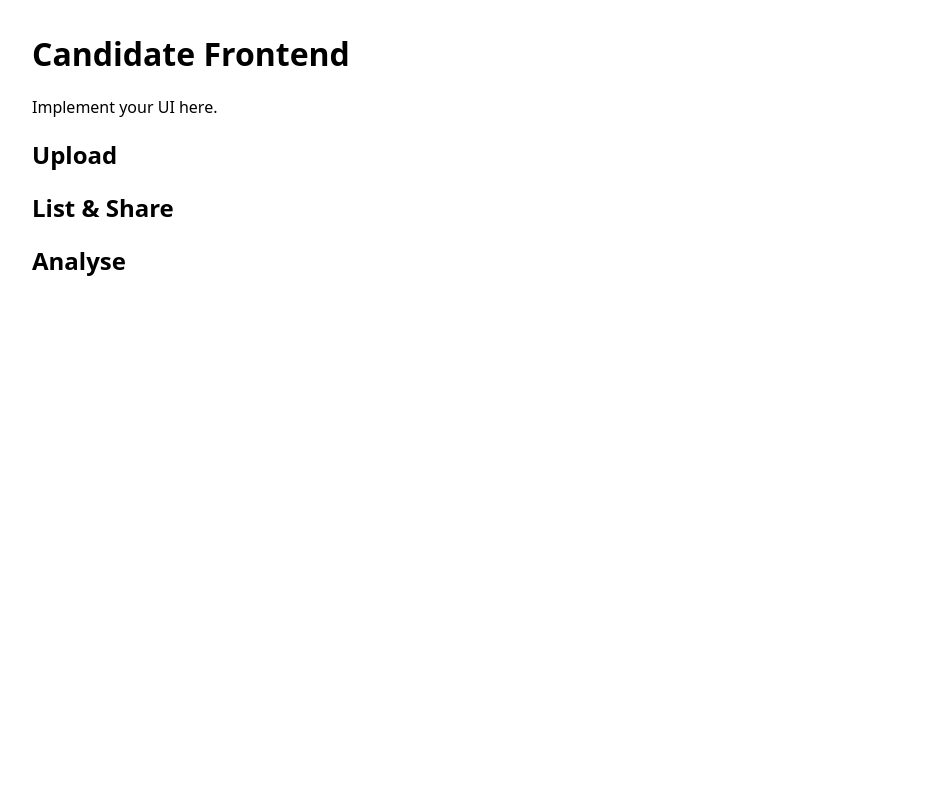
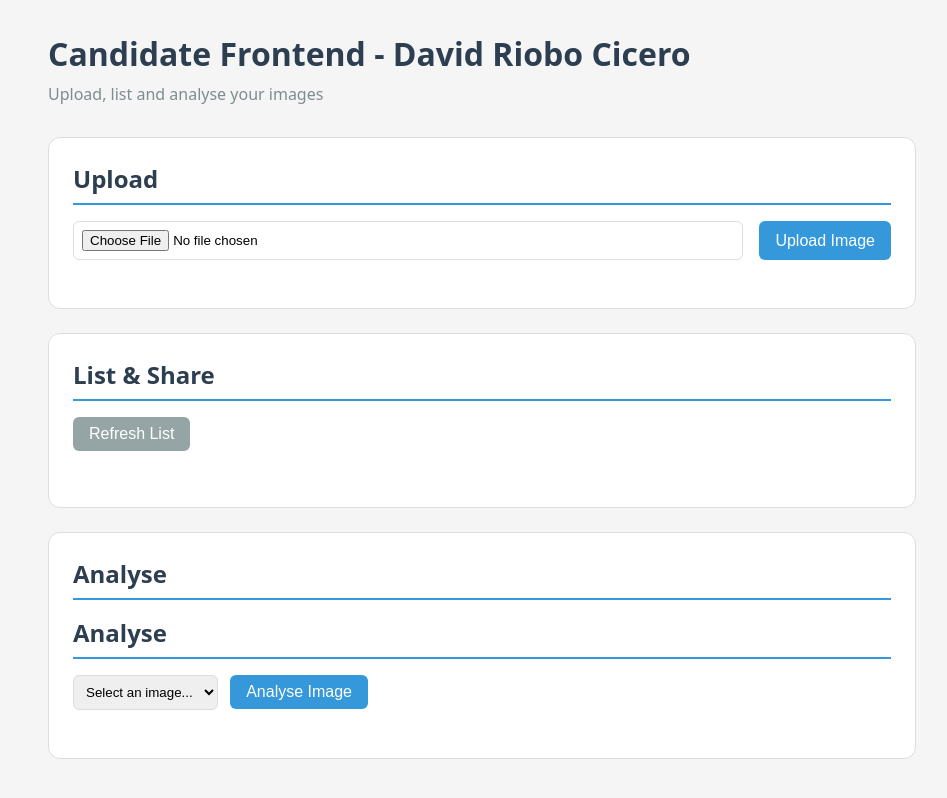
Before and after one commit to BlackDragonDCR/CandidatePackDavidRioboCicero, a plain HTML site: page frontend/index.html in a window 1280 px wide. Shown: the whole page, without its empty margins (158-1105 px from the left). Drawn offline with Linux system fonts and the light colour scheme.

Commit message:
added base html and css structures
also added button hovering effects and correct structure for images on css

```diff
--- a/frontend/index.html
+++ b/frontend/index.html
@@ -3,22 +3,39 @@
 <head>
   <meta charset="utf-8"/>
   <meta name="viewport" content="width=device-width,initial-scale=1"/>
-  <title>LogMeal — Candidate Frontend (Placeholder)</title>
+  <title>LogMeal — Candidate Frontend - David Riobo Cicero</title>
+  <link rel="stylesheet" href="/styles.css">
 </head>
 <body style="font-family: system-ui, sans-serif; max-width: 900px; margin: 2rem auto;">
-  <h1>Candidate Frontend</h1>
-  <p>Implement your UI here.</p>
+  <h1>Candidate Frontend - David Riobo Cicero</h1>
+  <p>Upload, list and analyse your images</p>
   <section>
     <h2>Upload</h2>
-    <!-- Add your form and JS -->
+     <form id="uploadForm">
+      <input type="file" id="imageFile" accept="image/*" required>
+      <button type="submit">Upload Image</button>
+    </form>
+    <div id="uploadResult"></div>
   </section>
+
   <section>
     <h2>List & Share</h2>
     <!-- Add listing and share link UI -->
+    <button id="refreshBtn">Refresh List</button>
+    <div id="imageList"></div>
   </section>
+
   <section>
     <h2>Analyse</h2>
     <!-- Add analyse UI -->
+     <h2>Analyse</h2>
+    <select id="analyseSelect">
+      <option value="">Select an image...</option>
+    </select>
+    <button id="analyseBtn">Analyse Image</button>
+    <div id="analysisResult"></div>
   </section>
+
+  <script src="/script.js"></script>
 </body>
 </html>
--- a/frontend/styles.css
+++ b/frontend/styles.css
@@ -0,0 +1,148 @@
+* {
+    margin: 0;
+    padding: 0;
+    box-sizing: border-box;
+}
+
+body {
+    font-family: system-ui, sans-serif;
+    max-width: 900px;
+    margin: 2rem auto;
+    padding: 0 1rem;
+    background: #f5f5f5;
+}
+
+h1 {
+    color: #2c3e50;
+    margin-bottom: 0.5rem;
+}
+
+p {
+    color: #7f8c8d;
+    margin-bottom: 2rem;
+}
+
+section {
+    background: white;
+    padding: 1.5rem;
+    margin-bottom: 1.5rem;
+    border-radius: 12px;
+    border: 1px solid #ddd;
+}
+
+h2 {
+    color: #2c3e50;
+    margin-bottom: 1rem;
+    padding-bottom: 0.5rem;
+    border-bottom: 2px solid #3498db;
+}
+
+form {
+    display: flex;
+    gap: 1rem;
+    flex-wrap: wrap;
+    margin-top: 0.5rem;
+}
+
+input[type="file"] {
+    flex: 1;
+    padding: 0.5rem;
+    border: 1px solid #ddd;
+    border-radius: 6px;
+}
+
+button {
+    background: #3498db;
+    color: white;
+    border: none;
+    padding: 0.5rem 1rem;
+    border-radius: 6px;
+    cursor: pointer;
+    font-size: 1rem;
+}
+
+button:hover {
+    background: #2980b9;
+}
+
+#refreshBtn {
+    background: #95a5a6;
+    margin-bottom: 1rem;
+}
+
+#refreshBtn:hover {
+    background: #7f8c8d;
+}
+
+select {
+    padding: 0.5rem;
+    border: 1px solid #ddd;
+    border-radius: 6px;
+    margin-right: 0.5rem;
+}
+
+#imageList {
+    display: flex;
+    flex-wrap: wrap;
+    gap: 1rem;
+    margin-top: 1rem;
+}
+
+.image-item {
+    background: #f9f9f9;
+    border: 1px solid #ddd;
+    border-radius: 8px;
+    padding: 0.5rem;
+    text-align: center;
+    width: 180px;
+}
+
+.image-item img {
+    width: 100%;
+    height: 150px;
+    object-fit: cover;
+    border-radius: 4px;
+}
+
+.image-item p {
+    font-size: 0.75rem;
+    margin: 0.5rem 0;
+    word-break: break-all;
+}
+
+.image-item button {
+    font-size: 0.8rem;
+    padding: 0.3rem 0.6rem;
+    margin: 0.2rem;
+}
+
+.success {
+    color: green;
+    margin-top: 0.5rem;
+}
+
+.error {
+    color: red;
+    margin-top: 0.5rem;
+}
+
+.info {
+    color: blue;
+    margin-top: 0.5rem;
+}
+
+#uploadResult, #analysisResult {
+    margin-top: 0.5rem;
+    padding: 0.5rem;
+    border-radius: 6px;
+}
+
+@media (max-width: 600px) {
+    .image-item {
+        width: 100%;
+    }
+
+    form {
+        flex-direction: column;
+    }
+}
```
